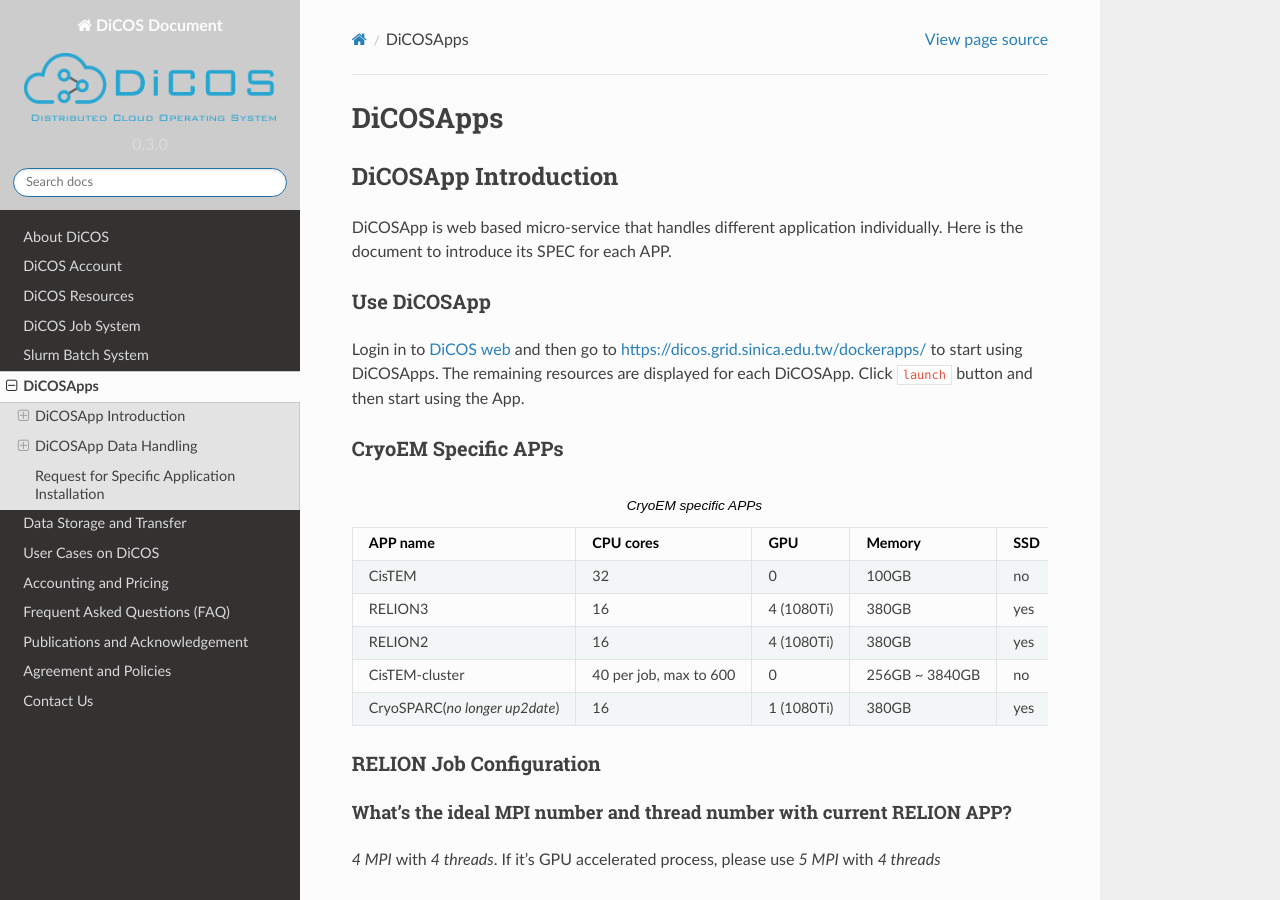
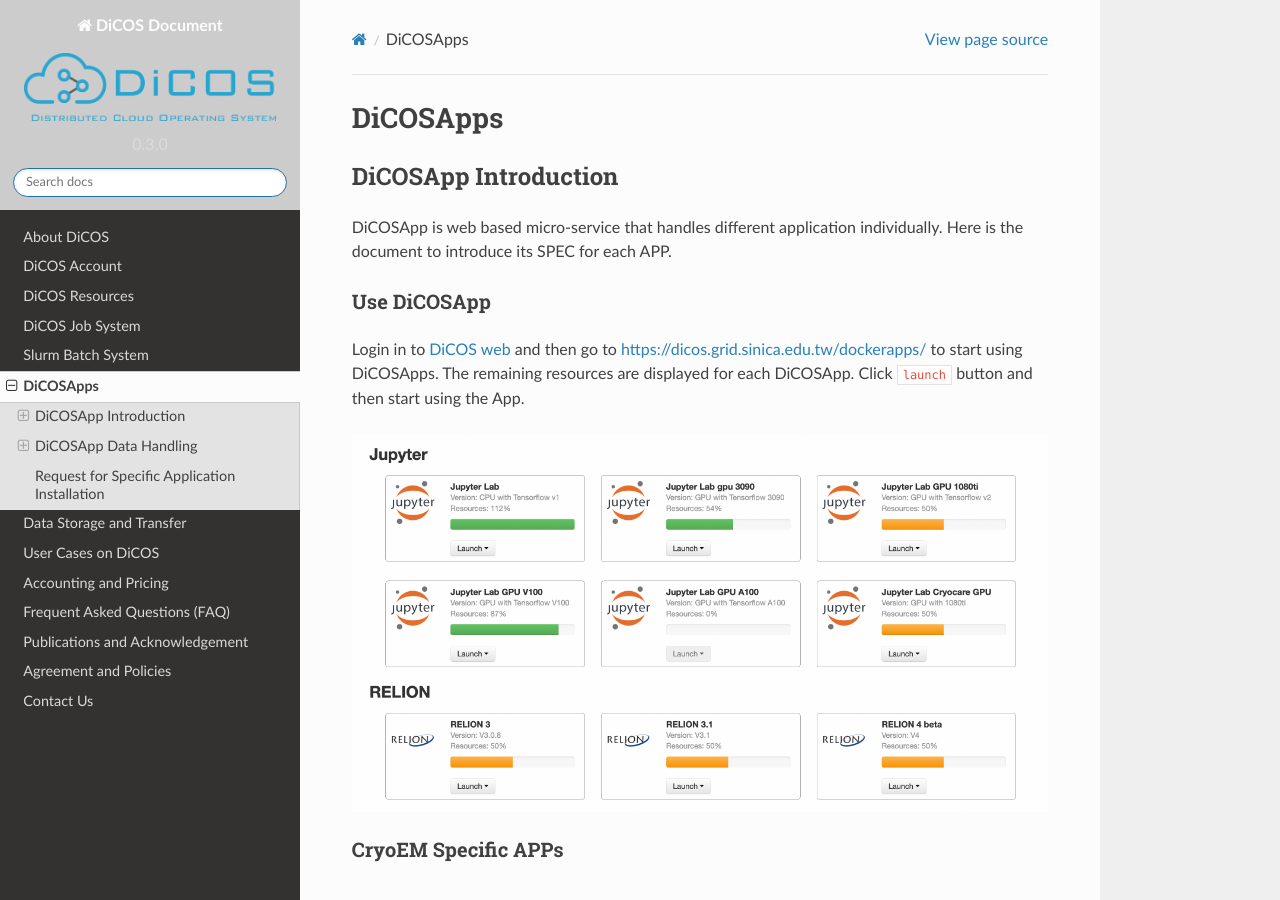
Before and after one commit to ASGCOPS/dicos_document, a Sphinx documentation site: the page built from docs/source/dicosapp.rst, in a window 1280 px wide and 900 px high. Built offline with Sphinx 7.4.7 and the Read the Docs theme 2.0.0, drawn with Linux system fonts in a browser that asks for light colours.

Commit message:
Add dicos_app_list.png

```diff
--- a/docs/source/dicosapp.rst
+++ b/docs/source/dicosapp.rst
@@ -13,6 +13,8 @@
 ----------------------
 
 Login in to `DiCOS web <https://dicos.grid.sinica.edu.tw>`_ and then go to https://dicos.grid.sinica.edu.tw/dockerapps/ to start using DiCOSApps. The remaining resources are displayed for each DiCOSApp. Click ``launch`` button and then start using the App.
+
+.. image:: image/dicos_app_list.png
 
 ------------------------
 CryoEM Specific APPs
```
Also changed, not shown: docs/source/image/dicos_app_list.png (added).
